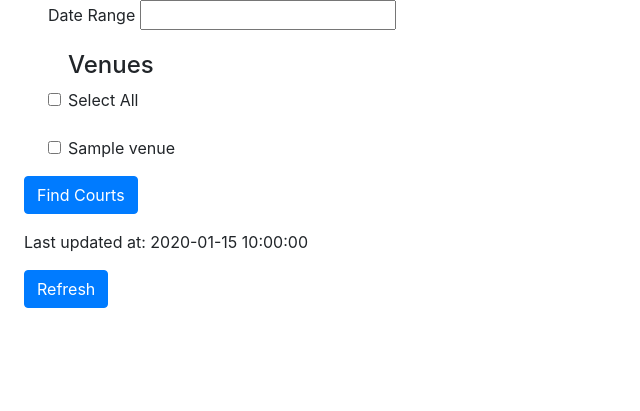
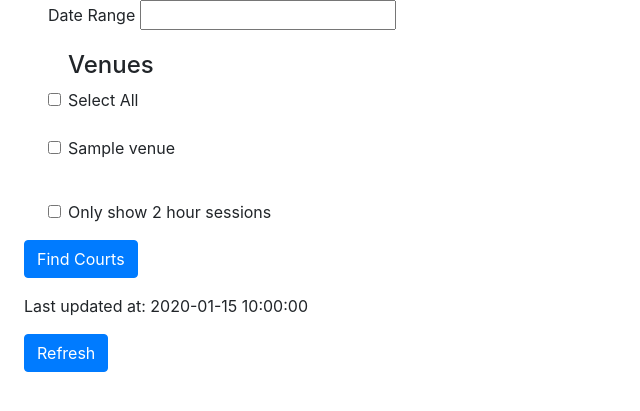
Before and after one commit to devitt94/courtbooker, a FastAPI app: template courtbooker/templates/index.html in a window 1280 px wide. Shown: the top 411 px of the page, without its empty margins (0-640 px from the left). Run offline with FastAPI, Linux system fonts and the light colour scheme; the template is opened without the code that fills it: most values are stand-ins (such as "Sample title", 1, 10 or a date in 2020); some libraries are stand-ins or nearby versions.

Commit message:
Update frontend to allow filtering for multi courts

```diff
--- a/courtbooker/app/api.py
+++ b/courtbooker/app/api.py
@@ -17,11 +17,13 @@ def courts(
     venues: list[str] | None = None,
     start_time_after: datetime | None = None,
     start_time_before: datetime | None = None,
+    only_multiple_sessions: bool = False,
 ):
     court_sessions = get_court_sessions(
         venues=venues,
         start_time_after=start_time_after,
         start_time_before=start_time_before,
+        only_multiple_sessions=only_multiple_sessions,
     )
 
     return {
--- a/courtbooker/templates/index.html
+++ b/courtbooker/templates/index.html
@@ -76,6 +76,11 @@
                         </div>
                         {% endfor %}
                     </div>
+                    <br/>
+                    <div class="form-check form-group ml-4">
+                        <input class="form-check-input" type="checkbox" name="only_multi_sessions" id="only-two-hour-sessions">
+                        <label class="form-check-label" for="only-two-hour-sessions">Only show 2 hour sessions</label>
+                    </div>
                     <button type="submit" class="btn btn-primary">Find Courts</button>
                 </form>
 
```
